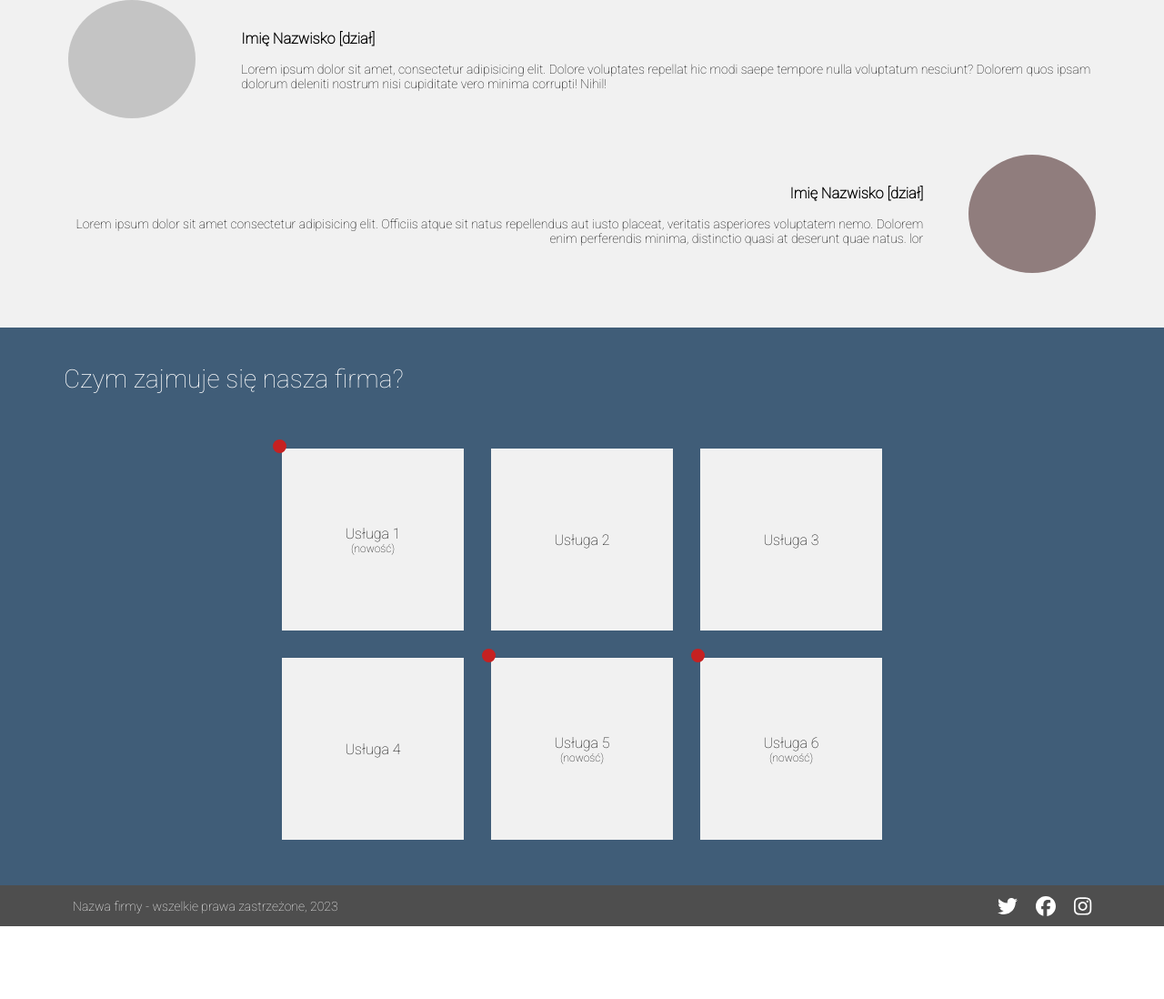
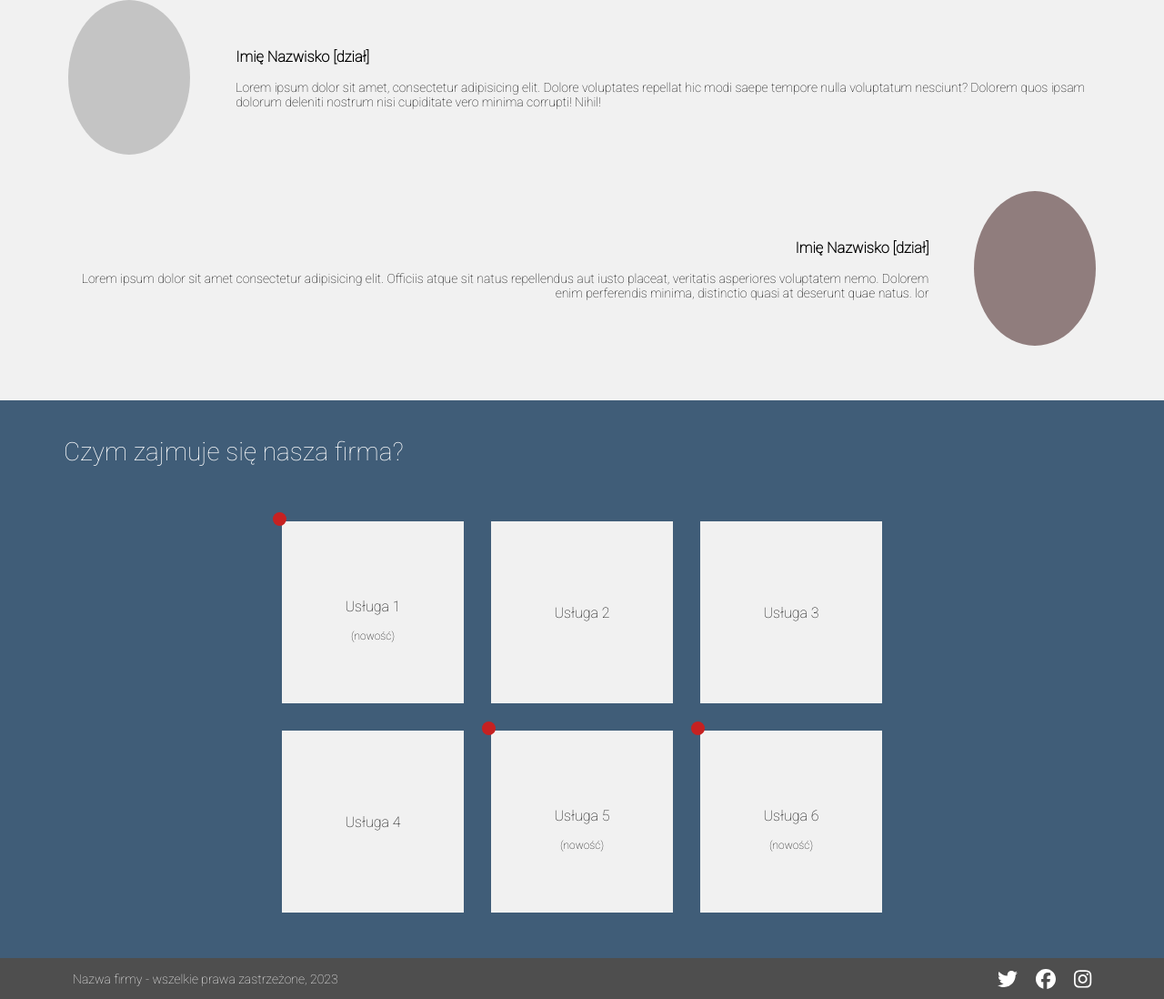
Before and after one commit to dpietrewicz/project_2-react, a React (Create React App) app: page / in a window 1280 px wide. Shown: the part 721-1819 px from the top of the page at 91% size. Before the commit the page ends 1739 px from the top, so only its background shows below. Built offline with nearby package versions, Linux system fonts and the light colour scheme; a web font is replaced by a local one.

Commit message:
styles correction

```diff
--- a/src/components/Footer/Footer.module.css
+++ b/src/components/Footer/Footer.module.css
@@ -3,7 +3,6 @@
     color: #ffffff;
     font-size: 14px;
     height: 45px;
-    width: 1120px;
     padding: 0 80px 0 80px;
     display: flex;
     justify-content: space-between;
--- a/src/components/Header/Header.module.css
+++ b/src/components/Header/Header.module.css
@@ -1,5 +1,4 @@
 .container {
-    width: 1280px;
     height: 574px;
     position: relative;
     background-size: cover;
--- a/src/components/Main/Main.module.css
+++ b/src/components/Main/Main.module.css
@@ -1,5 +1,4 @@
 .container {
-    width: 1140px;
     background-color: #f1f1f1;
     padding: 20px 70px;
 }
@@ -19,8 +18,8 @@
 }
 
 .mainPersonPhotoFirst {
-    width: 200px;
-    height: 130px;
+    width: 190px;
+    height: 170px;
     background-color: #c4c4c4;
     border-radius: 50%;
     margin: 0 50px 0 0;
@@ -36,8 +35,8 @@
 }
 
 .mainPersonPhotoSecond {
-    width: 200px;
-    height: 130px;
+    width: 190px;
+    height: 170px;
     background-color: #907d7d;
     border-radius: 50%;
     margin: 0 0 0 50px;
--- a/src/components/Menu/Menu.module.css
+++ b/src/components/Menu/Menu.module.css
@@ -1,7 +1,6 @@
 .container {
     background-color: #4e4e4e;
     color: #f1f1f1;
-    width: 1120px;
     padding: 0 80px 0 80px;
     font-size: 14px;
     display: flex;
--- a/src/components/Offers/Offers.jsx
+++ b/src/components/Offers/Offers.jsx
@@ -9,13 +9,11 @@ const Offers = () => {
             </h2>
             <div className={styles.boxesContainer}>
                 {offers.map((offer) => (
-                    <div className={styles.box}>
-                        <p>
-                            {offer.name}
-                            {offer.isNew ? (
-                                <p className={styles.boxNewTag}>(nowość)</p>
-                            ) : null}
-                        </p>
+                    <div className={styles.box} key={Math.random()}>
+                        <p>{offer.name}</p>
+                        {offer.isNew ? (
+                            <p className={styles.boxNewTag}>(nowość)</p>
+                        ) : null}
                         {offer.isNew ? (
                             <div className={styles.dot}></div>
                         ) : null}
--- a/src/components/Offers/Offers.module.css
+++ b/src/components/Offers/Offers.module.css
@@ -1,5 +1,4 @@
 .container {
-    width: 1140px;
     height: auto;
     background-color: #405d78;
     padding: 20px 70px 50px 70px;
@@ -23,9 +22,10 @@
 .box {
     font-size: 16px;
     font-weight: 400;
-    display: grid;
+    display: flex;
+    flex-direction: column;
     align-items: center;
-    justify-items: center;
+    justify-content: center;
     background-color: #f1f1f1;
     position: relative;
 }
```
Also changed, not shown: src/components/Footer/Footer.jsx (renamed from src/components/Footer/Footer.js).
